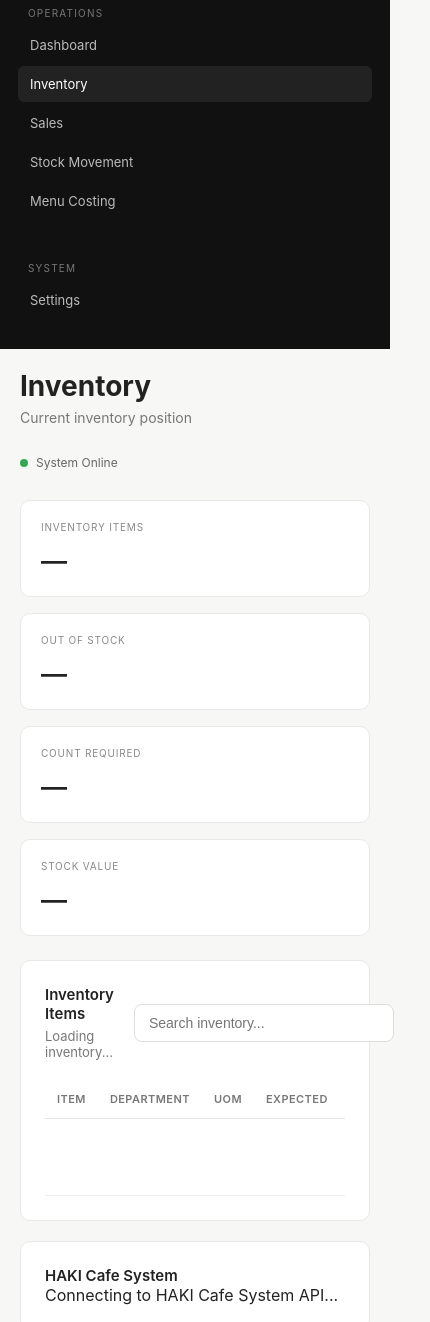
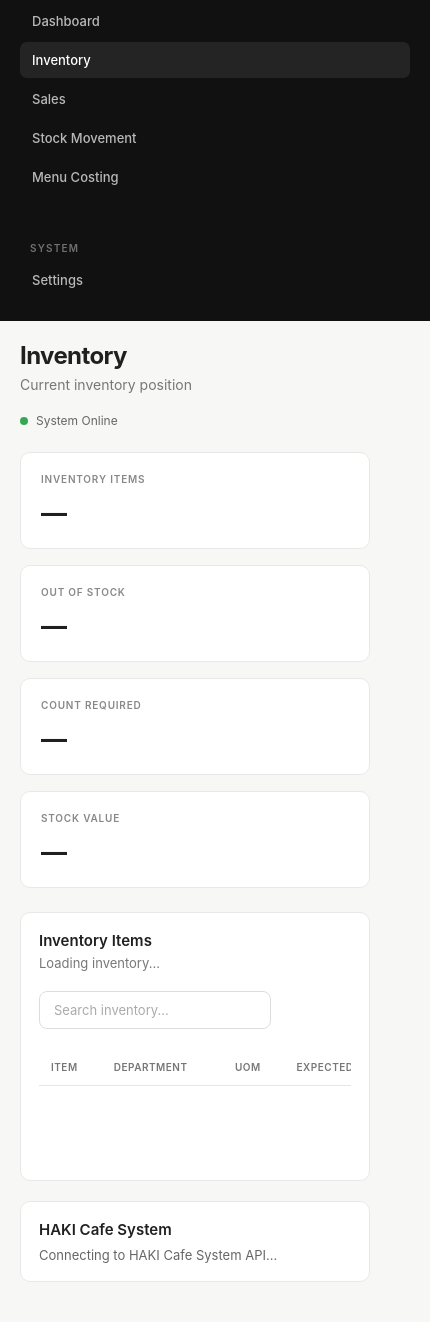
Before and after one commit to hakicoffeelabph/haki-cafe-inventory, a plain HTML site: page inventory.html in a window 390 px wide. Shown: the part 101-1423 px from the top of the page, 430 px wide, since content can reach past the window. Drawn offline with Linux system fonts and the light colour scheme.

Commit message:
Update style.css

````diff
--- a/css/style.css
+++ b/css/style.css
@@ -1,134 +1,273 @@
+```css
+/* ==========================================================
+   HAKI CAFE SYSTEM
+   GLOBAL DESIGN SYSTEM
+   ========================================================== */
+
+
+/* ==========================================================
+   RESET
+   ========================================================== */
+
 * {
   box-sizing: border-box;
 }
 
+html {
+  font-size: 16px;
+}
+
 body {
   margin: 0;
-  font-family: -apple-system, BlinkMacSystemFont, "Segoe UI", sans-serif;
   background: #f7f7f5;
-  color: #222;
+  color: #202020;
+  font-family:
+    -apple-system,
+    BlinkMacSystemFont,
+    "Segoe UI",
+    Helvetica,
+    Arial,
+    sans-serif;
+  -webkit-font-smoothing: antialiased;
 }
+
+
+/* ==========================================================
+   LINKS
+   ========================================================== */
+
+a {
+  color: inherit;
+}
+
+
+/* ==========================================================
+   SIDEBAR
+   ========================================================== */
 
 .sidebar {
   position: fixed;
+  top: 0;
   left: 0;
-  top: 0;
   bottom: 0;
+
   width: 230px;
+
   padding: 28px 18px;
-  background: #111;
-  color: #fff;
+
+  background: #111111;
+  color: #ffffff;
+
+  overflow-y: auto;
 }
 
+
+/* BRAND */
+
 .brand {
+  margin-bottom: 40px;
+
   font-size: 20px;
   font-weight: 700;
-  margin-bottom: 40px;
+
+  letter-spacing: -0.02em;
 }
 
 .brand span {
   display: block;
+
   margin-top: 4px;
+
   font-size: 10px;
-  letter-spacing: 0.15em;
-  color: #aaa;
+  font-weight: 500;
+
+  letter-spacing: 0.16em;
+
+  color: #8c8c8c;
 }
 
+
+/* NAVIGATION */
+
 .nav-title {
-  margin: 20px 10px 8px;
+  margin: 24px 10px 8px;
+
   font-size: 10px;
+  font-weight: 600;
+
   text-transform: uppercase;
+
   letter-spacing: 0.12em;
-  color: #777;
+
+  color: #707070;
 }
 
 .nav-item {
   display: block;
+
+  margin-bottom: 3px;
+
   padding: 10px 12px;
-  margin-bottom: 3px;
-  border-radius: 6px;
-  color: #bbb;
+
+  border-radius: 7px;
+
+  color: #b9b9b9;
+
   text-decoration: none;
+
   font-size: 13px;
+  font-weight: 500;
+
+  transition:
+    background 0.15s ease,
+    color 0.15s ease;
 }
 
-.nav-item:hover,
-.nav-item.active {
-  background: #222;
-  color: #fff;
+.nav-item:hover {
+  background: #1d1d1d;
+  color: #ffffff;
 }
 
+.nav-item.active {
+  background: #242424;
+  color: #ffffff;
+}
+
+
+/* ==========================================================
+   MAIN CONTENT
+   ========================================================== */
+
 .main {
+  min-height: 100vh;
+
   margin-left: 230px;
+
   padding: 40px;
-  min-height: 100vh;
 }
+
+
+/* ==========================================================
+   PAGE HEADER
+   ========================================================== */
 
 .header {
   display: flex;
+
   align-items: center;
   justify-content: space-between;
+
+  gap: 20px;
+
   margin-bottom: 30px;
 }
 
-h1 {
+.header h1 {
   margin: 0;
+
   font-size: 28px;
+  font-weight: 650;
+
+  letter-spacing: -0.025em;
 }
 
 .page-subtitle {
-  margin-top: 6px;
-  color: #777;
+  margin: 6px 0 0;
+
   font-size: 14px;
+
+  color: #777777;
 }
+
+
+/* ==========================================================
+   SYSTEM STATUS
+   ========================================================== */
 
 .status {
   display: flex;
+
   align-items: center;
+
   gap: 8px;
+
   font-size: 12px;
-  color: #666;
+
+  color: #666666;
+
+  white-space: nowrap;
 }
 
 .status-dot {
   width: 8px;
   height: 8px;
+
   border-radius: 50%;
+
   background: #35a853;
 }
 
+
+/* ==========================================================
+   SUMMARY CARDS
+   ========================================================== */
+
 .cards {
   display: grid;
-  grid-template-columns: repeat(4, 1fr);
+
+  grid-template-columns:
+    repeat(4, minmax(0, 1fr));
+
   gap: 16px;
+
   margin-bottom: 24px;
 }
 
 .card {
-  background: #fff;
+  min-width: 0;
+
+  padding: 20px;
+
+  background: #ffffff;
+
   border: 1px solid #e8e8e8;
+
   border-radius: 10px;
-  padding: 20px;
 }
 
 .card-label {
+  margin-bottom: 12px;
+
   font-size: 10px;
+  font-weight: 600;
+
   letter-spacing: 0.08em;
-  color: #888;
-  margin-bottom: 12px;
+
+  color: #888888;
 }
 
 .card-value {
   font-size: 26px;
-  font-weight: 600;
+  font-weight: 650;
+
+  letter-spacing: -0.02em;
 }
 
+
+/* ==========================================================
+   SECTIONS
+   ========================================================== */
+
 .section {
-  background: #fff;
+  margin-bottom: 20px;
+
+  padding: 24px;
+
+  background: #ffffff;
+
   border: 1px solid #e8e8e8;
+
   border-radius: 10px;
-  padding: 24px;
-  margin-bottom: 20px;
 }
 
 .section-title {
@@ -136,142 +275,347 @@ h1 {
   font-weight: 600;
 }
 
+.section-subtitle {
+  margin-top: 5px;
+
+  font-size: 13px;
+
+  color: #777777;
+}
+
 .section-header {
   display: flex;
+
   align-items: center;
   justify-content: space-between;
+
   gap: 20px;
+
   margin-bottom: 20px;
 }
 
-.section-subtitle {
-  margin-top: 5px;
-  color: #777;
-  font-size: 13px;
-}
+
+/* ==========================================================
+   SEARCH
+   ========================================================== */
 
 .search-input {
   width: 260px;
+
   padding: 10px 14px;
-  border: 1px solid #ddd;
+
+  background: #ffffff;
+
+  border: 1px solid #dddddd;
+
   border-radius: 8px;
-  font-size: 14px;
+
   outline: none;
+
+  font-family: inherit;
+  font-size: 13px;
+
+  color: #222222;
+
+  transition:
+    border-color 0.15s ease,
+    box-shadow 0.15s ease;
+}
+
+.search-input::placeholder {
+  color: #aaaaaa;
 }
 
 .search-input:focus {
-  border-color: #999;
+  border-color: #999999;
+
+  box-shadow:
+    0 0 0 3px
+    rgba(0, 0, 0, 0.04);
 }
+
+
+/* ==========================================================
+   TABLE
+   ========================================================== */
 
 .table-container {
   width: 100%;
+
   overflow-x: auto;
 }
 
 table {
   width: 100%;
+
   border-collapse: collapse;
+
+  min-width: 850px;
 }
 
 thead th {
+  padding: 12px;
+
+  border-bottom: 1px solid #e5e5e5;
+
   text-align: left;
-  font-size: 11px;
+
+  font-size: 10px;
   font-weight: 600;
-  letter-spacing: 0.04em;
-  color: #777;
-  padding: 12px;
-  border-bottom: 1px solid #e5e5e5;
+
+  letter-spacing: 0.05em;
+
+  color: #777777;
+
   white-space: nowrap;
 }
 
 tbody td {
   padding: 14px 12px;
-  border-bottom: 1px solid #eee;
+
+  border-bottom: 1px solid #eeeeee;
+
   font-size: 13px;
+
+  color: #333333;
+
   white-space: nowrap;
 }
 
+tbody tr:last-child td {
+  border-bottom: none;
+}
+
+tbody tr:hover {
+  background: #fafafa;
+}
+
+
+/* ==========================================================
+   ITEM INFORMATION
+   ========================================================== */
+
 .item-name {
   font-weight: 600;
+
+  color: #222222;
 }
 
 .item-code {
   margin-top: 4px;
+
   font-size: 11px;
-  color: #999;
+
+  color: #999999;
 }
 
-.loading {
-  text-align: center;
-  color: #888;
-  padding: 30px !important;
-}
+
+/* ==========================================================
+   STATUS BADGES
+   ========================================================== */
 
 .inventory-status {
   display: inline-block;
+
   padding: 5px 9px;
+
   border-radius: 20px;
-  font-size: 11px;
+
+  font-size: 10px;
   font-weight: 600;
+
+  letter-spacing: 0.02em;
 }
 
 .status-neutral {
   background: #f1f1f1;
-  color: #555;
+
+  color: #555555;
 }
 
 .status-success {
   background: #e9f7ee;
+
   color: #237a42;
 }
 
 .status-warning {
   background: #fff5df;
+
   color: #956300;
 }
 
 .status-danger {
   background: #fdeaea;
-  color: #a33;
+
+  color: #a33333;
 }
 
-@media (max-width: 900px) {
+
+/* ==========================================================
+   LOADING / EMPTY STATES
+   ========================================================== */
+
+.loading {
+  padding: 30px !important;
+
+  text-align: center;
+
+  color: #888888;
+
+  font-size: 13px;
+}
+
+
+/* ==========================================================
+   SYSTEM MESSAGE
+   ========================================================== */
+
+#system-message {
+  margin-top: 8px;
+
+  font-size: 13px;
+
+  color: #666666;
+}
+
+
+/* ==========================================================
+   BUTTONS
+   ========================================================== */
+
+button {
+  font-family: inherit;
+}
+
+.btn {
+  display: inline-flex;
+
+  align-items: center;
+  justify-content: center;
+
+  gap: 8px;
+
+  padding: 9px 14px;
+
+  border: 1px solid #dddddd;
+
+  border-radius: 7px;
+
+  background: #ffffff;
+
+  color: #333333;
+
+  font-size: 13px;
+  font-weight: 500;
+
+  cursor: pointer;
+
+  transition:
+    background 0.15s ease,
+    border-color 0.15s ease;
+}
+
+.btn:hover {
+  background: #f7f7f7;
+
+  border-color: #cccccc;
+}
+
+.btn-primary {
+  background: #111111;
+
+  border-color: #111111;
+
+  color: #ffffff;
+}
+
+.btn-primary:hover {
+  background: #252525;
+
+  border-color: #252525;
+}
+
+
+/* ==========================================================
+   RESPONSIVE — TABLET
+   ========================================================== */
+
+@media (max-width: 1000px) {
 
   .sidebar {
-    width: 190px;
+    width: 200px;
   }
 
   .main {
-    margin-left: 190px;
-    padding: 25px;
+    margin-left: 200px;
+
+    padding: 30px;
   }
 
   .cards {
-    grid-template-columns: repeat(2, 1fr);
+    grid-template-columns:
+      repeat(2, minmax(0, 1fr));
   }
 
 }
 
-@media (max-width: 600px) {
+
+/* ==========================================================
+   RESPONSIVE — MOBILE
+   ========================================================== */
+
+@media (max-width: 700px) {
 
   .sidebar {
     position: relative;
+
     width: 100%;
+
+    min-height: auto;
+
+    padding: 20px;
+  }
+
+  .brand {
+    margin-bottom: 20px;
   }
 
   .main {
     margin-left: 0;
+
     padding: 20px;
+  }
+
+  .header {
+    align-items: flex-start;
+
+    flex-direction: column;
+
+    margin-bottom: 24px;
+  }
+
+  .header h1 {
+    font-size: 24px;
   }
 
   .cards {
     grid-template-columns: 1fr;
   }
 
-  .header {
+  .section {
+    padding: 18px;
+  }
+
+  .section-header {
     align-items: flex-start;
-    gap: 15px;
+
     flex-direction: column;
   }
 
+  .search-input {
+    width: 100%;
+  }
+
 }
+```
````
